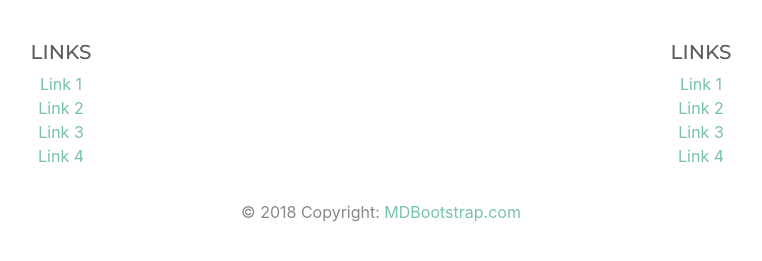
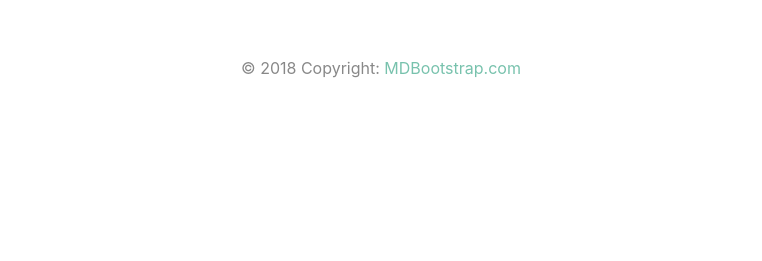
Before and after one commit to angelinaolmedo7/ContractorProject, a Flask app: page / in a window 1280 px wide. Shown: the part 187-448 px from the top of the page, without its empty margins (259-1021 px from the left). Run offline with Flask 2, Linux system fonts and the light colour scheme; data that the repository does not hold is empty; some libraries are stand-ins or nearby versions.

Commit message:
more styling

```diff
--- a/templates/base.html
+++ b/templates/base.html
@@ -18,29 +18,6 @@
     </div>
     <!-- Footer -->
     <footer class='page-footer font-small blue pt-4'>
-        <div class='container-fluid text-center'>
-             <div class='row'>
-             <hr class='clearfix w-100 d-md-none pb-3'>
-             <div class='col-md-6 mb-md-0 mb-3'>
-                 <h5 class='text-uppercase'>Links</h5>
-                 <ul class='list-unstyled'>
-                     <li><a href='#!'>Link 1</a></li>
-                     <li><a href='#!'>Link 2</a></li>
-                     <li><a href='#!'>Link 3</a></li>
-                     <li><a href='#!'>Link 4</a></li>
-                 </ul>
-             </div>
-             <div class='col-md-6 mb-md-0 mb-3'>
-                 <h5 class='text-uppercase'>Links</h5>
-                 <ul class='list-unstyled'>
-                     <li><a href='#!'>Link 1</a></li>
-                     <li><a href='#!'>Link 2</a></li>
-                     <li><a href='#!'>Link 3</a></li>
-                     <li><a href='#!'>Link 4</a></li>
-                 </ul>
-             </div>
-             </div>
-        </div>
         <div class='footer-copyright text-center py-3'>© 2018 Copyright:
            <a href='https://mdbootstrap.com/education/bootstrap/'> MDBootstrap.com</a>
         </div>
```
Also changed, not shown: package-lock.json (added).
